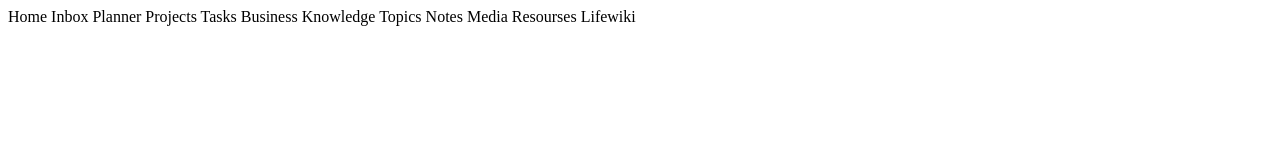
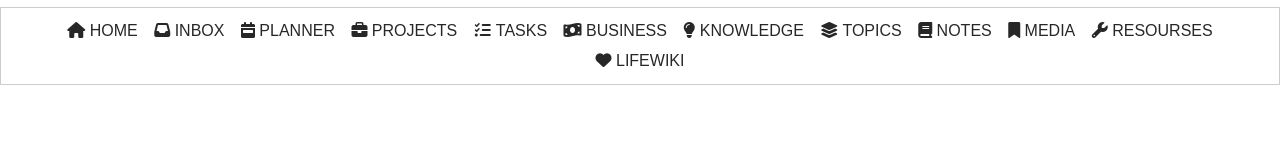
Before and after one commit to blurmood/notion-widget, a plain HTML site: page Navigation-bar.html in a window 1280 px wide. Drawn offline with Linux system fonts and the light colour scheme.

Commit message:
Navigation-bar.html

```diff
--- a/Navigation-bar.html
+++ b/Navigation-bar.html
@@ -1 +1,122 @@
-Home Inbox Planner Projects Tasks Business Knowledge Topics Notes Media Resourses Lifewiki
+<!DOCTYPE html>
+<html>
+
+<head>
+
+	<!-- Font Awesome -->
+	<link rel="stylesheet" href="https://cdnjs.cloudflare.com/ajax/libs/font-awesome/6.2.0/css/all.min.css">
+
+	<!-- Google Font -->
+
+	<link rel="preconnect" href="https://fonts.googleapis.com">
+	<link rel="preconnect" href="https://fonts.gstatic.com" crossorigin>
+	<link href="https://fonts.googleapis.com/css2?family=Lato:wght@700&display=swap" rel="stylesheet">
+
+	<!-------->
+
+	<style>
+		* {
+			margin: 0;
+			padding: 0;
+			-webkit-box-sizing: border-box;
+			box-sizing: border-box;
+		}
+
+
+		.navMenu {
+			font-family: 'Advent Pro', sans-serif;
+			padding: 8px;
+			text-align: center;
+			margin: 7px auto;
+			width: fit-content;
+		}
+
+		.navMenu a {
+			color: #272727;
+			text-decoration: none;
+			text-transform: uppercase;
+			display: inline-block;
+			padding: 6px;
+		}
+
+		.background {
+			background-color: #ece5f0;
+		}
+
+		.border {
+			border: 1px solid #cccccc;
+
+		}
+
+		.navMenu a:hover {
+
+			color: #d09c0b;
+		}
+	</style>
+</head>
+
+<body>
+
+	<nav class="navMenu  border">
+		<a id="home" onclick="navigate(this.id)" href="#"> <i class="fa-solid fa-house"></i> Home</a>
+		<a id="inbox" onclick="navigate(this.id)" href="#"> <i class="fa-solid fa-inbox"></i> Inbox</a>
+		<a id="week" onclick="navigate(this.id)" href="#"> <i class="fa-solid fa-calendar-week"></i> Planner</a>
+		<a id="projects" onclick="navigate(this.id)" href="#"> <i class="fa-solid fa-briefcase"></i> Projects</a>
+		<a id="tasks" onclick="navigate(this.id)" href="#"> <i class="fa-solid fa-list-check"></i> Tasks</a>
+		<a id="business" onclick="navigate(this.id)" href="#"> <i class="fa-solid fa-money-bill-wave"></i> Business</a>
+		<a id="knowledge" onclick="navigate(this.id)" href="#"> <i class="fa-solid fa-lightbulb"></i> Knowledge</a>
+		<a id="topics" onclick="navigate(this.id)" href="#"> <i class="fa-solid fa-layer-group"></i> Topics</a>
+		<a id="notes" onclick="navigate(this.id)" href="#"> <i class="fa-solid fa-book"></i> Notes</a>
+		<a id="media" onclick="navigate(this.id)" href="#"> <i class="fa-solid fa-bookmark"></i> Media</a>
+		<a id="resourses" onclick="navigate(this.id)" href="#"> <i class="fa-solid fa-wrench"></i> Resourses</a>
+		<a id="lifewiki" onclick="navigate(this.id)" href="#"> <i class="fa-solid fa-heart"></i> Lifewiki</a>
+
+
+
+	</nav>
+
+
+	<script>
+
+		let direction = "horizontal";
+		if (direction === "vertical") {
+			document.head.insertAdjacentHTML("beforeend", `<style>.navMenu a {display: block; text-align:left; margin:7px} i{width:15px; margin-right:5px} .navMenu{margin:3px}</style>`)
+		}
+
+
+		function navigate(id) {
+
+			if (id == 'home')
+				window.open("https://example.com", '_blank').focus();
+			else if (id == "inbox")
+				window.open("https://example.com", '_blank').focus();
+			else if (id == "week")
+				window.open("https://example.com", '_blank').focus();
+			else if (id == "month")
+				window.open("https://example.com", '_blank').focus();
+			else if (id == "projects")
+				window.open("https://example.com", '_blank').focus();
+			else if (id == "business")
+				window.open("https://example.com", '_blank').focus();
+			else if (id == "tasks")
+				window.open("https://example.com", '_blank').focus();
+			else if (id == "knowledge")
+				window.open("https://example.com", '_blank').focus();
+			else if (id == "topics")
+				window.open("https://example.com", '_blank').focus();
+			else if (id == "notes")
+				window.open("https://example.com", '_blank').focus();
+			else if (id == "media")
+				window.open("https://example.com", '_blank').focus();
+			else if (id == "resourses")
+				window.open("https://example.com3", '_blank').focus();
+			else if (id == "lifewiki")
+				window.open("https://example.com", '_blank').focus();
+
+		}
+	</script>
+
+
+</body>
+
+</html>
```
